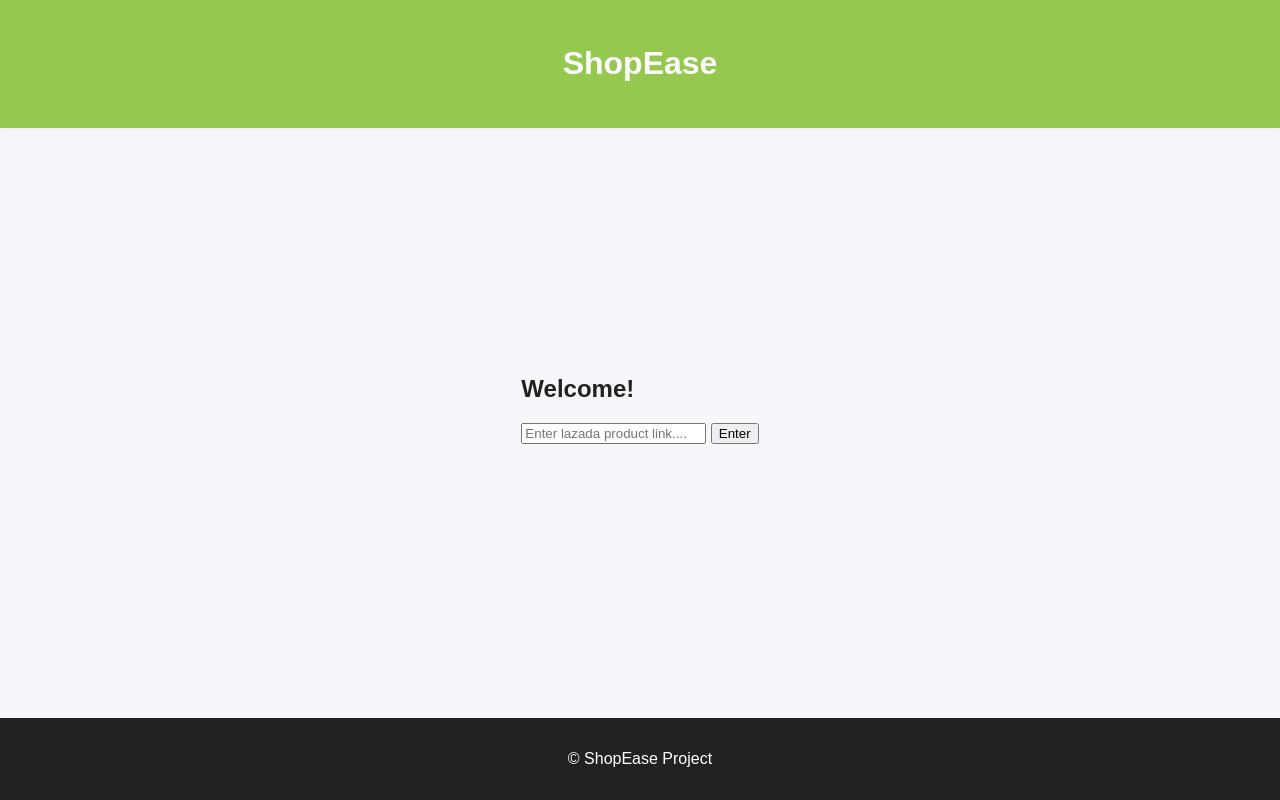
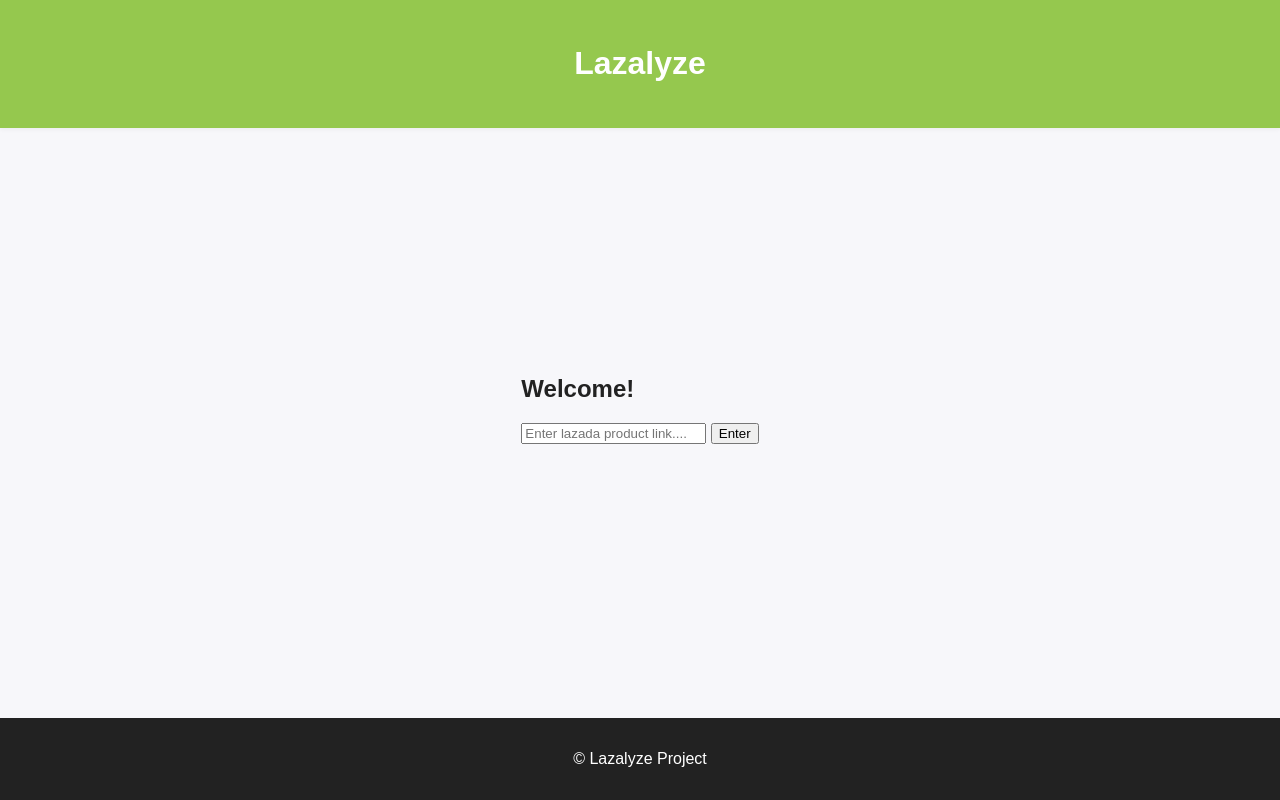
Before and after one commit to usergaia/lazalyze, a Flask app: page / in a window 1280 px wide. Run offline with Flask 3, Linux system fonts and the light colour scheme.

Commit message:
changed shopeease to lazalyze

```diff
--- a/templates/base.html
+++ b/templates/base.html
@@ -3,19 +3,19 @@
 <head>
     <meta charset="UTF-8">
     <meta name="viewport" content="width=device-width, initial-scale=1.0">
-    <title>{% block title %}ShopEase{% endblock %}</title>
+    <title>{% block title %}Lazalyze{% endblock %}</title>
     <link rel="stylesheet" href="{{ url_for('static', filename='styles.css') }}">
     <script src="{{ url_for('static', filename='scripts.js') }}"></script>
 </head>
 <body>
     <header>
-        <h1>ShopEase</h1>
+        <h1>Lazalyze</h1>
     </header>
     <main>
         {% block content %}{% endblock %}
     </main>
     <footer>
-        <p>&copy; ShopEase Project</p>
+        <p>&copy; Lazalyze Project</p>
     </footer>
 </body>
 </html>
```
